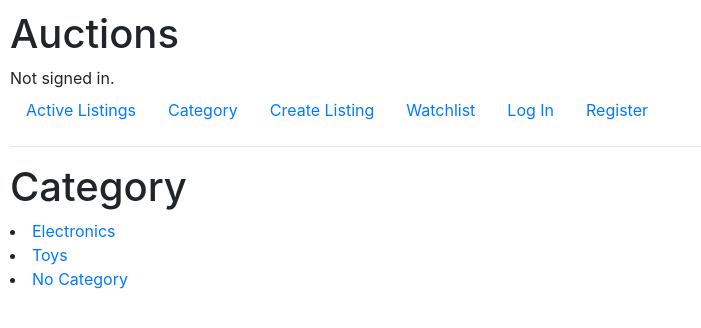
After one commit to nihaal1/project2, a Django app: page /category in a window 1280 px wide. The commit adds this page. Shown: the top 328 px of the page, without its empty margins (0-701 px from the left). Run offline with Django 3.2, Linux system fonts and the light colour scheme; data comes from the database, SQL or seed files in the repository; both versions use the stored data as it was after the commit; some libraries are stand-ins or nearby versions.

Commit message:
category_listing page

```diff
--- /dev/null
+++ b/auctions/templates/auctions/category.html
@@ -0,0 +1,12 @@
+{% extends "auctions/layout.html" %}
+
+{% block body %}
+
+<h1>Category</h1>
+    {% for each in listing %}
+        <li> <a href="category_listing/{{each.category}}" method="get">{{ each.category }}</a> </li>
+
+    {% endfor %}
+
+
+{% endblock %}
--- a/auctions/templates/auctions/layout.html
+++ b/auctions/templates/auctions/layout.html
@@ -24,8 +24,14 @@
             <li class="nav-item">
                 <a class="nav-link" href="{% url 'index' %}">Active Listings</a>
             </li>
+            <li class="nav-item">
+                <a class="nav-link" href="{% url 'category' %}">Category</a>
+            </li>
             <li class="nav-create">
                 <a class="nav-link" href="{% url 'create_listing' %}">Create Listing</a>
+            </li>
+            <li class="nav-create">
+                <a class="nav-link" href="{% url 'watchlist' %}">Watchlist</a>
             </li>
             {% if user.is_authenticated %}
                 <li class="nav-item">
--- a/auctions/urls.py
+++ b/auctions/urls.py
@@ -8,5 +8,8 @@ urlpatterns = [
     path("login", views.login_view, name="login"),
     path("logout", views.logout_view, name="logout"),
     path("register", views.register, name="register"),
-    path("create_listing", views.create_listing, name="create_listing")
+    path("create_listing", views.create_listing, name="create_listing"),
+    path("watchlist", views.watchlist, name="watchlist"),
+    path("category", views.category, name="category"),
+    path("category_listing/<str:type>", views.category_listing, name="type"),
 ]
--- a/auctions/views.py
+++ b/auctions/views.py
@@ -76,6 +76,7 @@ def create_listing(request):
         create.title = request.POST.get('title')
         create.description = request.POST.get('description')
         create.current_price = request.POST.get('current_price')
+        create.category = request.POST.get('category')
         if request.POST.get('image_url'):
             create.image_url = request.POST.get('image_url')
         else:
@@ -95,3 +96,24 @@ def create_listing(request):
         "listing" : Auction_list.objects.all()
     })
     '''
+
+
+def category(request):
+    listing = Auction_list.objects.all()
+    return render (request,"auctions/category.html",{
+        "listing" : listing,
+
+    })
+
+def category_listing(request,type):
+    listing = Auction_list.objects.filter(category=type)
+
+    return render (request,"auctions/category_listing.html",{
+        "listing" : listing,
+
+    })
+
+
+
+def watchlist(request):
+    return render (request,"auctions/watchlist.html")
```
Also changed, not shown: auctions/templates/auctions/category_listing.html (added, +45 -0 lines), auctions/templates/auctions/create_listing.html (+7 -6 lines), auctions/templates/auctions/watchlist.html (added, +7 -0 lines), db.sqlite3.
